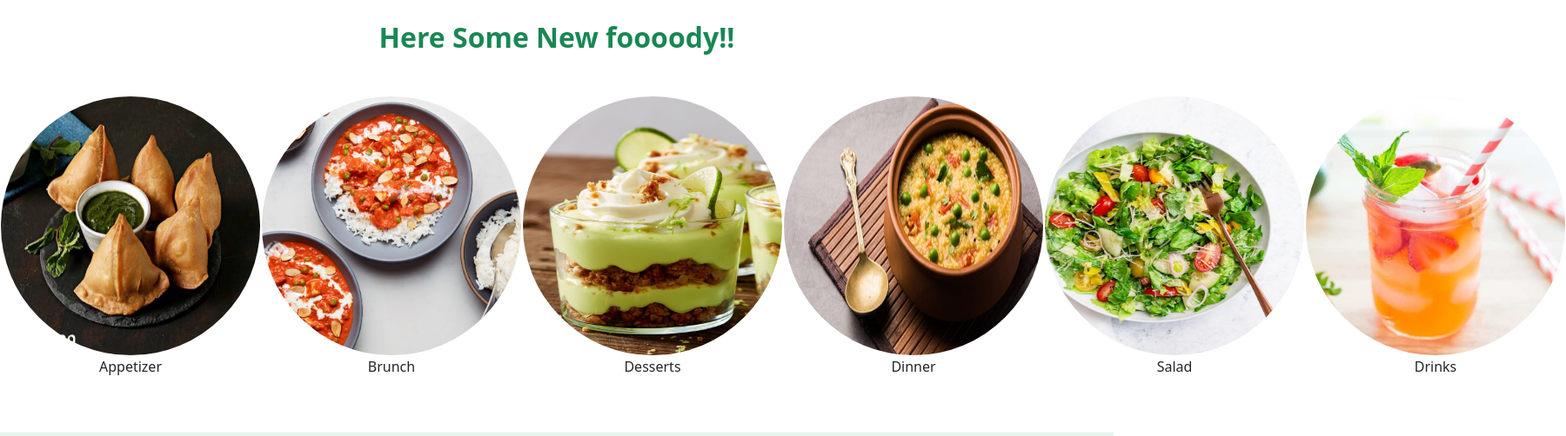
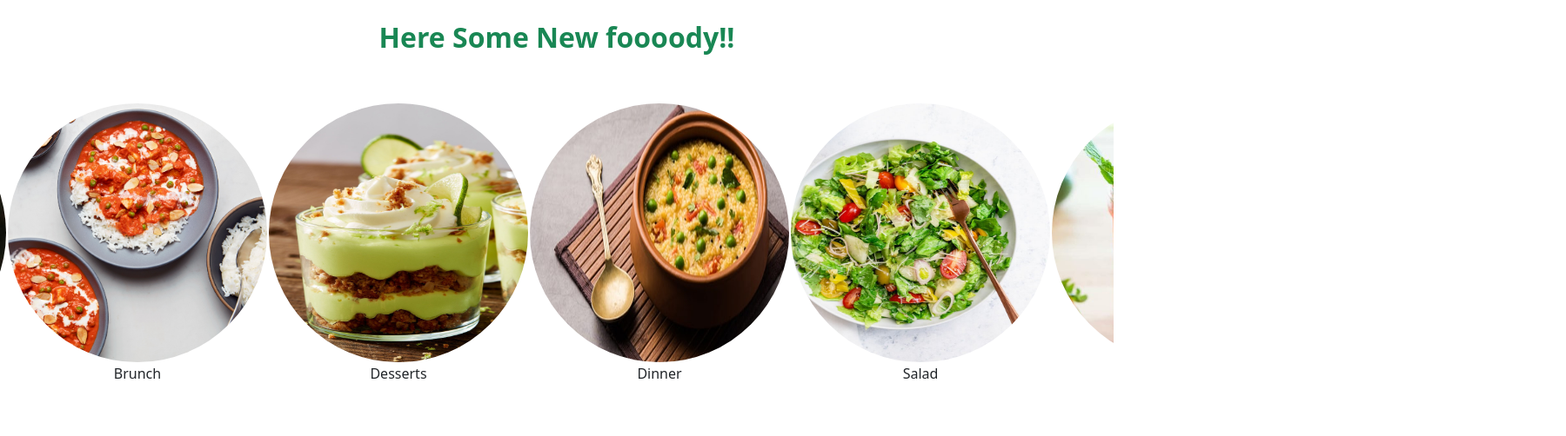
Before and after one commit to sadiawcutecat/Chef-recipe-hunter, a React (Vite) app: page / in a window 1280 px wide. Shown: the part 1694-2196 px from the top of the page at 87% size, 1800 px wide, since content can reach past the window. Built offline with nearby package versions, Linux system fonts and the light colour scheme; no server answers.

Commit message:
extra section one design completed

```diff
--- a/src/Pages/Extra section/ExtraOne.jsx
+++ b/src/Pages/Extra section/ExtraOne.jsx
@@ -1,5 +1,5 @@
 // import React from 'react';
-// import Marquee from "react-fast-marquee";
+import Marquee from "react-fast-marquee";
 import './ExtraOne.css'
 
 
@@ -7,7 +7,7 @@ const ExtraOne = () => {
     return (
         <div className='my-5'>
             <h2 className='text-success fw-bold text-center'>Here Some New foooody!!</h2>
-            {/* <Marquee speed={50} pauseOnClick ={true} > */}
+            <Marquee speed={50} pauseOnClick ={true} >
                 <div className='d-flex justify-content-evenly mt-5'>
                     <div >
                         <img className='images' src="/src/assets/images/appetizer.jpg" alt="" />
@@ -36,7 +36,7 @@ const ExtraOne = () => {
                     </div>
                 </div>
 
-            {/* </Marquee> */}
+            </Marquee>
 
         </div>
     );
```
